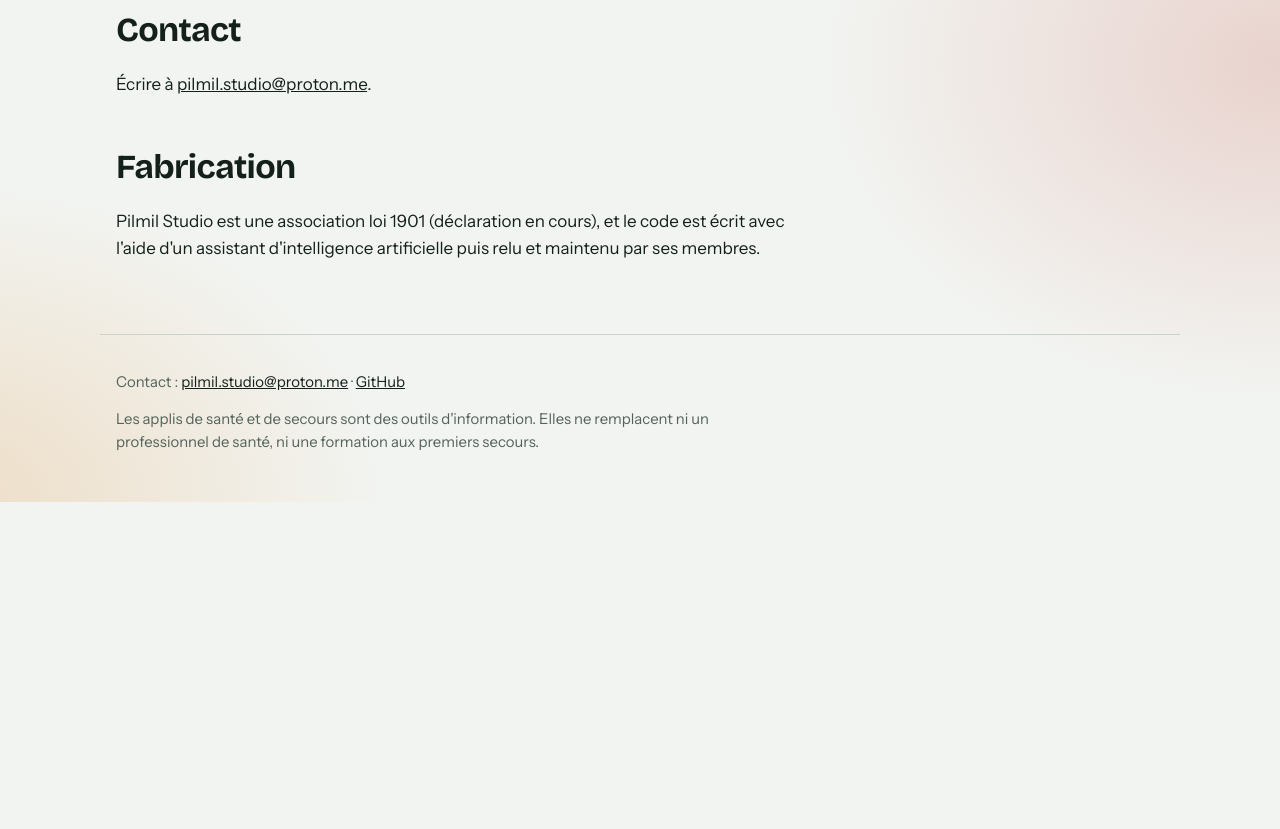
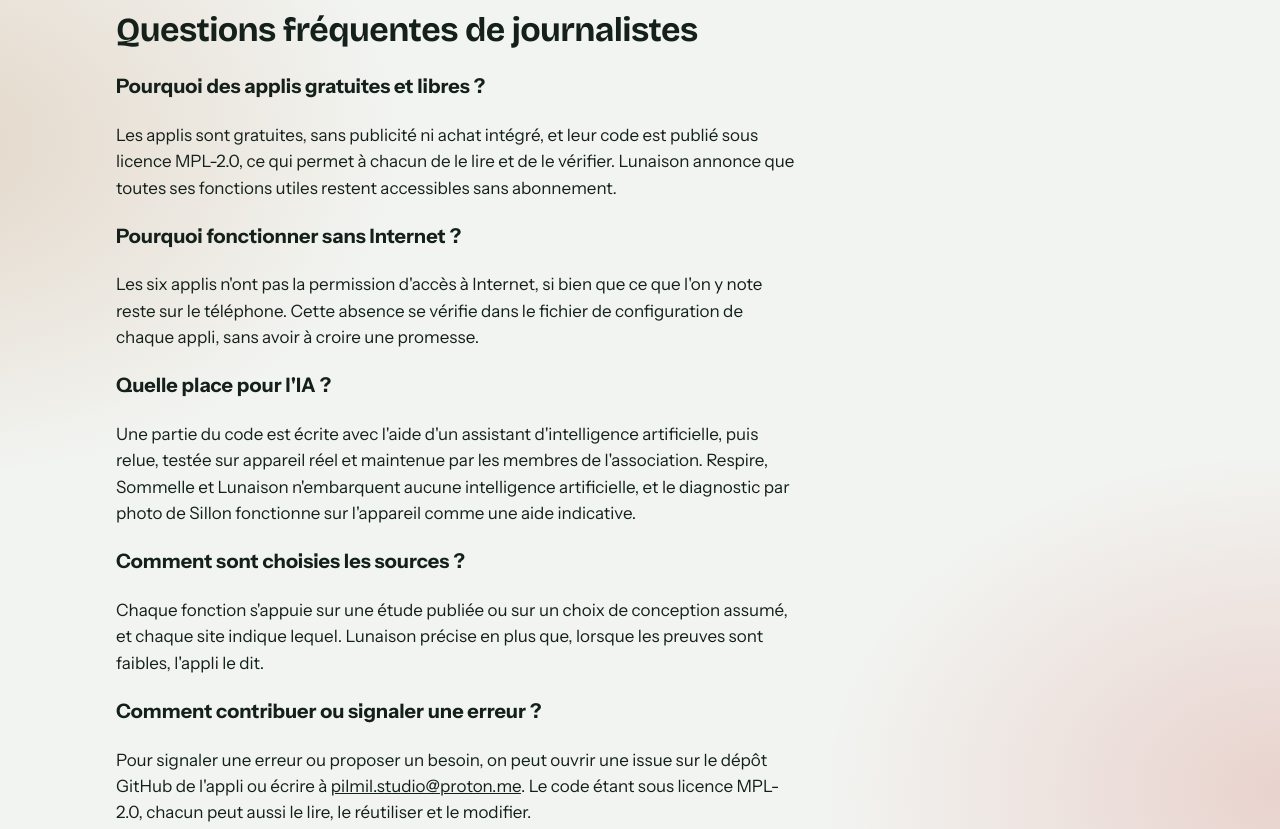
Before and after one commit to Pilmil-Studio/Pilmil-Studio.github.io, a plain HTML site: page presse.html in a window 1280 px wide. Shown: the part 2240-3069 px from the top of the page. Before the commit the page ends 2742 px from the top, so only its background shows below. Drawn offline with Linux system fonts and the light colour scheme.

Commit message:
Presse : questions fréquentes de journalistes

```diff
--- a/presse.html
+++ b/presse.html
@@ -103,6 +103,20 @@
       <p>Les icônes de chaque appli se trouvent dans le dossier <code>img/apps</code> du site. Les captures d'écran et les visuels sont dans le dossier <code>docs/marketing</code> de chaque dépôt, à l'adresse <a href="https://github.com/Pilmil-Studio">github.com/Pilmil-Studio</a>.</p>
     </div>
 
+    <h2>Questions fréquentes de journalistes</h2>
+    <div class="prose">
+      <h3>Pourquoi des applis gratuites et libres ?</h3>
+      <p>Les applis sont gratuites, sans publicité ni achat intégré, et leur code est publié sous licence MPL-2.0, ce qui permet à chacun de le lire et de le vérifier. Lunaison annonce que toutes ses fonctions utiles restent accessibles sans abonnement.</p>
+      <h3>Pourquoi fonctionner sans Internet ?</h3>
+      <p>Les six applis n'ont pas la permission d'accès à Internet, si bien que ce que l'on y note reste sur le téléphone. Cette absence se vérifie dans le fichier de configuration de chaque appli, sans avoir à croire une promesse.</p>
+      <h3>Quelle place pour l'IA ?</h3>
+      <p>Une partie du code est écrite avec l'aide d'un assistant d'intelligence artificielle, puis relue, testée sur appareil réel et maintenue par les membres de l'association. Respire, Sommelle et Lunaison n'embarquent aucune intelligence artificielle, et le diagnostic par photo de Sillon fonctionne sur l'appareil comme une aide indicative.</p>
+      <h3>Comment sont choisies les sources ?</h3>
+      <p>Chaque fonction s'appuie sur une étude publiée ou sur un choix de conception assumé, et chaque site indique lequel. Lunaison précise en plus que, lorsque les preuves sont faibles, l'appli le dit.</p>
+      <h3>Comment contribuer ou signaler une erreur ?</h3>
+      <p>Pour signaler une erreur ou proposer un besoin, on peut ouvrir une issue sur le dépôt GitHub de l'appli ou écrire à <a href="mailto:pilmil.studio@proton.me">pilmil.studio@proton.me</a>. Le code étant sous licence MPL-2.0, chacun peut aussi le lire, le réutiliser et le modifier.</p>
+    </div>
+
     <h2>Contact</h2>
     <div class="prose">
       <p>Écrire à <a href="mailto:pilmil.studio@proton.me">pilmil.studio@proton.me</a>.</p>
```
Also changed, not shown: en/press.html (+14 -0 lines).
